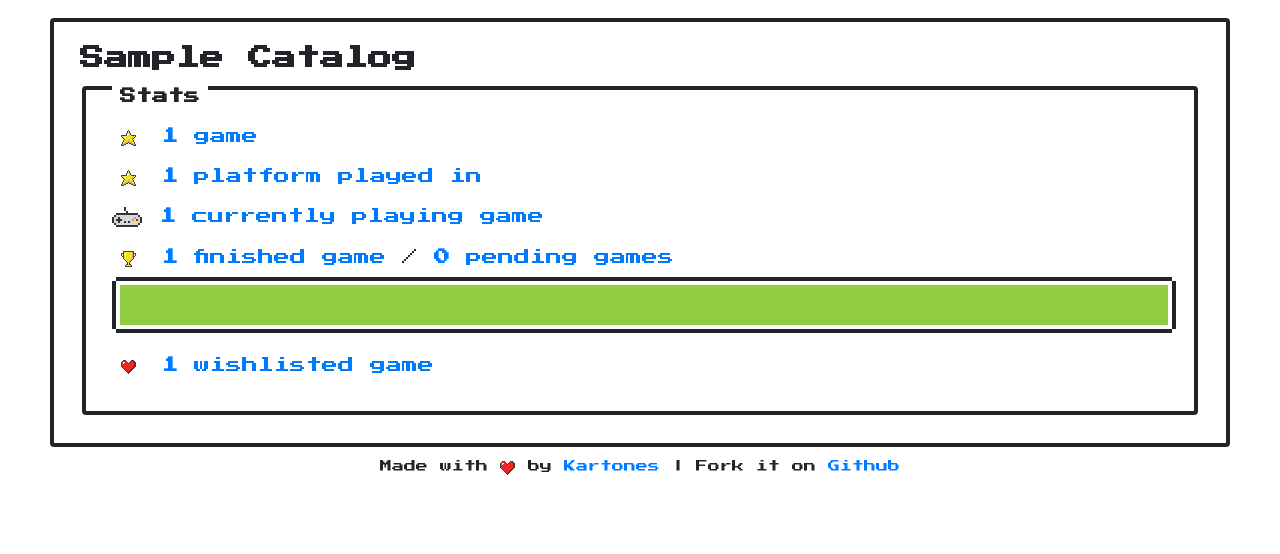
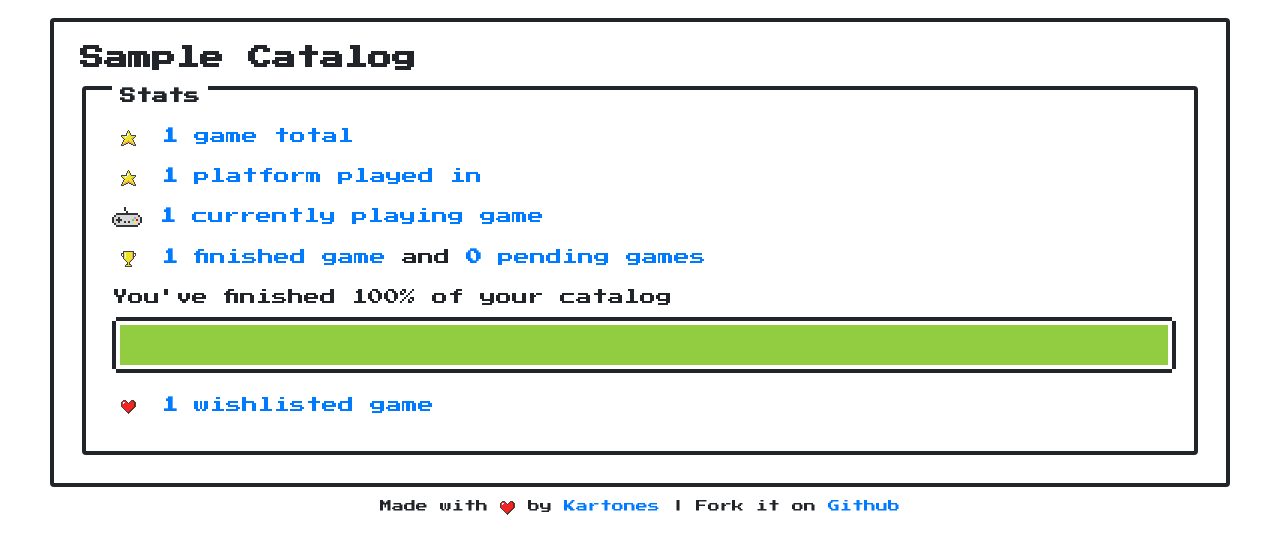
Before and after one commit to Kartones/finished-games, a Django app: a page that uses finishedgames/web/templates/user/catalog.html in a window 1280 px wide. Shown: the part 188-742 px from the top of the page. Run offline with Django 3.2, Linux system fonts and the light colour scheme; tables that the repository leaves empty hold one stand-in row (values such as "Sample post"); some libraries are stand-ins or nearby versions.

Commit message:
Small user catalog template changes

```diff
--- a/finishedgames/web/templates/user/catalog.html
+++ b/finishedgames/web/templates/user/catalog.html
@@ -10,7 +10,7 @@
     <h3 class="title">Stats</h3>
     <div>
         <p>
-            <i class="nes-icon star is-small" style="margin-left:9px;margin-right: 9px"></i> <a href="{% url 'user_games' viewed_user.get_username %}"><strong>{{ user_games_count }}</strong> game{{ user_games_count|pluralize }}</a>
+            <i class="nes-icon star is-small" style="margin-left:9px;margin-right: 9px"></i> <a href="{% url 'user_games' viewed_user.get_username %}"><strong>{{ user_games_count }}</strong> game{{ user_games_count|pluralize }} total</a>
         </p>
         <p>
             <i class="nes-icon star is-small" style="margin-left:9px;margin-right: 9px"></i> <a href="{% url 'user_platforms' viewed_user.get_username %}"><strong>{{ user_platforms_count }}</strong> platform{{ user_platforms_count|pluralize }} played in</a>
@@ -19,11 +19,17 @@
             <i class="nes-pixel-art snes-jp-logo is-small"></i> <a href="{% url 'user_currently_playing_games' viewed_user.get_username %}"><strong>{{ currently_playing_games_count }}</strong> currently playing game{{ currently_playing_games_count|pluralize }}</a>
         </p>
         <p>
-            <i class="nes-icon trophy is-small" style="margin-left:9px;margin-right: 9px"></i> <a href="{% url 'user_finished_games' viewed_user.get_username %}"><strong>{{ finished_games_count }}</strong> finished game{{ finished_games_count|pluralize }}</a> / <a href="{% url 'user_pending_games' viewed_user.get_username %}"><strong>{{ pending_games_count }}</strong> pending game{{ pending_games_count|pluralize }}</a>
+            <i class="nes-icon trophy is-small" style="margin-left:9px;margin-right: 9px"></i> <a href="{% url 'user_finished_games' viewed_user.get_username %}"><strong>{{ finished_games_count }}</strong> finished game{{ finished_games_count|pluralize }}</a> and <a href="{% url 'user_pending_games' viewed_user.get_username %}"><strong>{{ pending_games_count }}</strong> pending game{{ pending_games_count|pluralize }}</a>
+        </p>
+        <p>
+            You've finished {{ finished_games_progress }}% of your catalog
             <br/>
-            <progress class="nes-progress {{ progress_class }}" value="{{ finished_games_progress }}"
+            <progress
+                class="nes-progress {{ progress_class }}"
+                value="{{ finished_games_progress }}"
                 max="100"
-                title="Finished {{ finished_games_progress }}% of the catalog ({{ finished_games_count }}/{{ user_games_count }})" style="margin-top: 12px"></progress>
+                title="Finished {{ finished_games_progress }}% of the catalog ({{ finished_games_count }}/{{ user_games_count }})"
+                style="margin-top: 12px"></progress>
         </p>
         <p>
             <i class="nes-icon heart is-small" style="margin-left:9px;margin-right: 9px"></i> <a href="{% url 'user_wishlisted_games' viewed_user.get_username %}"><strong>{{ wishlisted_games_count }}</strong> wishlisted game{{ wishlisted_games_count|pluralize }}</a>
```
